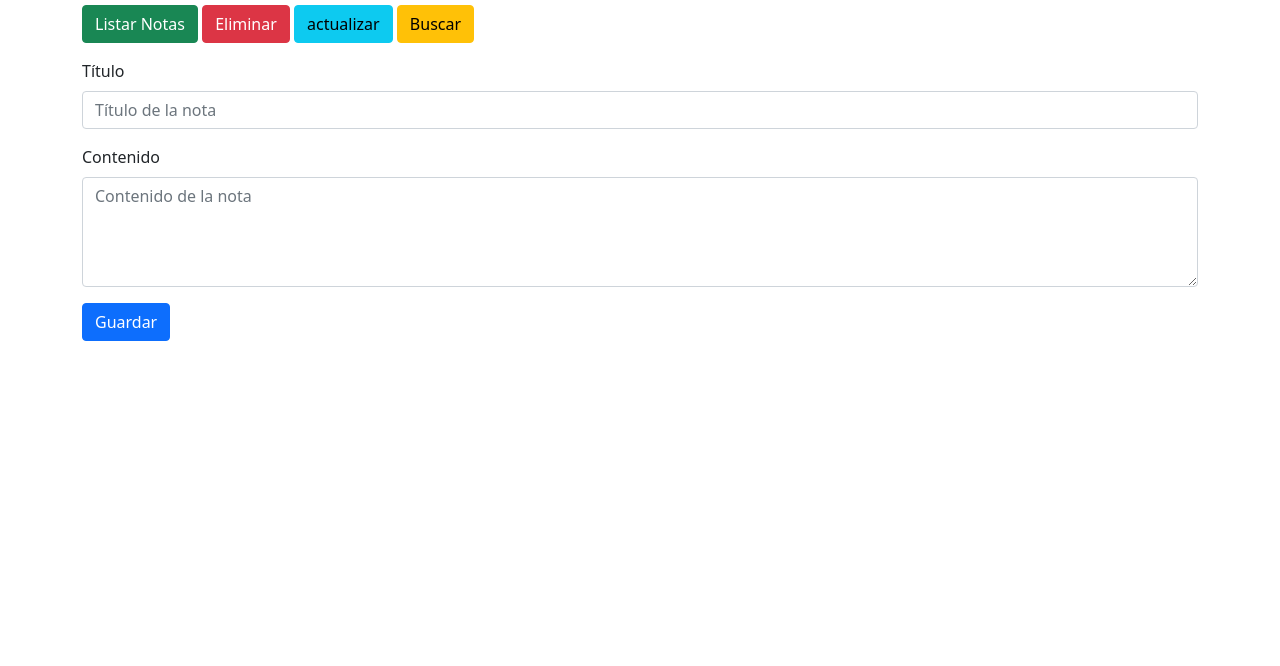
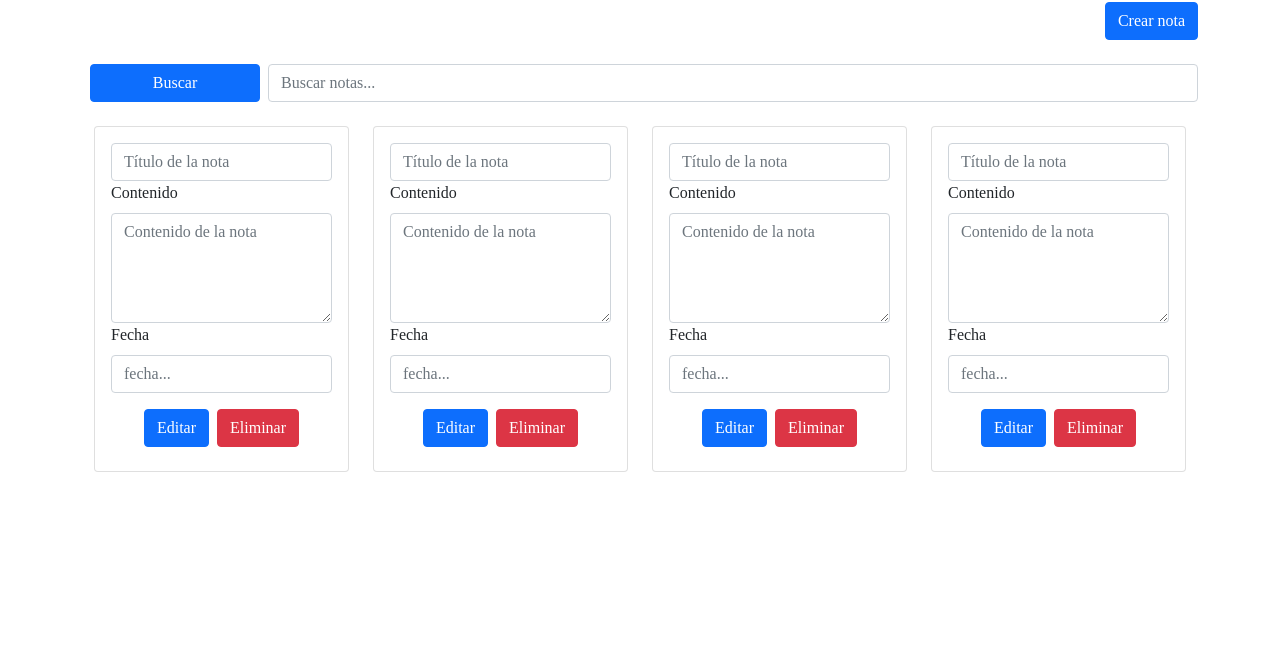
Before and after one commit to PeakyBlindersR/Frontend, a plain HTML site: page Index.html in a window 1280 px wide. Shown: the part 134-800 px from the top of the page. Drawn offline with nearby package versions, Linux system fonts and the light colour scheme; no server answers.

Commit message:
tarea 8 realizada

```diff
--- a/Index.html
+++ b/Index.html
@@ -1,46 +1,136 @@
 <!DOCTYPE html>
 <html lang="es">
+
 <head>
     <meta charset="UTF-8">
     <meta name="viewport" content="width=device-width, initial-scale=1.0">
     <title>Bloc de Notas</title>
-    <!-- Agrega el enlace a Bootstrap CSS -->
+    <link rel="stylesheet" href="https://cdn.jsdelivr.net/npm/bootstrap@5.0.0/dist/css/bootstrap.min.css">
     <link rel="stylesheet" href="./app.css">
-    <link rel="stylesheet" href="https://cdn.jsdelivr.net/npm/bootstrap@5.0.0/dist/css/bootstrap.min.css">
+
 </head>
+
 <body>
-    <div class="container mt-5">
-        <h1 class="display-4 text-center mb-4">Bloc de Notas</h1>
+    <div class="container">
+        <h4 class="text-dark text-center display-1">Bloc de Notas</h4>
         <div class="row">
-            <div class="col-md-6">
-                <!-- Botón para listar notas -->
-                <a href="#" class="btn btn-success mb-3">Listar Notas</a>
-                <a href="#" class="btn btn-danger mb-3">Eliminar </a>
-                <a href="#" class="btn btn-info mb-3">actualizar</a>
-                <a href="#" class="btn btn-warning mb-3">Buscar</a>
+            <div class="d-flex justify-content-end">
+                <button type="submit" class="btn btn-primary mb-4">Crear nota</button>
             </div>
-            <!-- <div class="col-md-6"> -->
-                <!-- Botón para agregar nueva nota -->
-                <!-- <a href="#" class="btn btn-success mb-3">Agregar Nota</a> -->
-            <!-- </div> -->
-        <!-- </div> -->
-        <!-- Formulario para actualizar o eliminar nota -->
+        </div>
+        <div class="row justify-content-center">
+            <div class="col-md-12 d-flex">
+                <div class="col-md-2">
+                    <div class="d-grid mx-2">
+                        <button type="submit" class="btn btn-primary mb-4">Buscar</button>
+                    </div>
+                </div>
+                <div class="col-md-10 ">
                     <form>
-            <div class="mb-3">
-                <label for="titulo" class="form-label">Título</label>
+                        <div>
+                            <input type="text" class="form-control" name="searchstring" placeholder="Buscar notas...">
+                        </div>
+                    </form>
+                </div>
+            </div>
+            <div class="row">
+                <div class="col-md-3">
+                    <form action="">
+                        <div class="card">
+                            <div class="card-body">
+                                <div>
                                     <input type="text" class="form-control" id="titulo" placeholder="Título de la nota">
                                 </div>
                                 <div class="mb-3">
                                     <label for="contenido" class="form-label">Contenido</label>
-                <textarea class="form-control" id="contenido" rows="4" placeholder="Contenido de la nota"></textarea>
+                                    <textarea class="form-control" id="contenido" rows="4"
+                                        placeholder="Contenido de la nota"></textarea>
+                                        <label for="titulo" class="form-label">Fecha</label>
+                                        <input type="text" class="form-control" id="titulo" placeholder="fecha...">
                                  </div>
-            <button type="submit" class="btn btn-primary">Guardar</button>
-            <!-- <button type="button" class="btn btn-danger">Eliminar Nota</button> -->
+                                <div class="d-flex justify-content-center gap-2">
+                                    <button type="submit" class="btn btn-primary mb-2">Editar</button>
+                                    <button type="submit" class="btn btn-danger mb-2">Eliminar</button>
+
+                                </div>
+
+                            </div>
+                        </div>
                     </form>
                 </div>
+                <div class="col-md-3">
+                    <div class="card">
+                        <div class="card-body">
+                            <div>
+                                <input type="text" class="form-control" id="titulo" placeholder="Título de la nota">
+                            </div>
+                            <div class="mb-3">
+                                <label for="contenido" class="form-label">Contenido</label>
+                                <textarea class="form-control" id="contenido" rows="4"
+                                    placeholder="Contenido de la nota"></textarea>
+                                    <label for="titulo" class="form-label">Fecha</label>
+                                    <input type="text" class="form-control" id="titulo" placeholder="fecha...">
+                            </div>
+                            <div class="d-flex justify-content-center gap-2">
+                                <button type="submit" class="btn btn-primary mb-2">Editar</button>
+                                <button type="submit" class="btn btn-danger mb-2">Eliminar</button>
 
-    <!-- Agrega el enlace a Bootstrap JS (opcional si necesitas funcionalidad adicional) -->
+                            </div>
+                        </div>
+                    </div>
+                </div>
+                <div class="col-md-3">
+                    <div class="card">
+                        <div class="card-body">
+                            <div>
+                                <input type="text" class="form-control" id="titulo" placeholder="Título de la nota">
+                            </div>
+                            <div class="mb-3">
+                                <label for="contenido" class="form-label">Contenido</label>
+                                <textarea class="form-control" id="contenido" rows="4"
+                                    placeholder="Contenido de la nota"></textarea>
+                                <label for="titulo" class="form-label">Fecha</label>
+                                <input type="text" class="form-control" id="titulo" placeholder="fecha...">
+                            </div>
+                            <div class="d-flex justify-content-center gap-2">
+                                <button type="submit" class="btn btn-primary mb-2">Editar</button>
+                                <button type="submit" class="btn btn-danger mb-2">Eliminar</button>
+
+                            </div>
+                        </div>
+                    </div>
+                </div>
+                <div class="col-md-3">
+                    <div class="card">
+                        <div class="card-body">
+                            <div>
+                                <input type="text" class="form-control" id="titulo" placeholder="Título de la nota">
+                            </div>
+                            <div class="mb-3">
+                                <label for="contenido" class="form-label">Contenido</label>
+                                <textarea class="form-control" id="contenido" rows="4"
+                                    placeholder="Contenido de la nota"></textarea>
+                                    <label for="titulo" class="form-label">Fecha</label>
+                                    <input type="text" class="form-control" id="titulo" placeholder="fecha...">
+                            </div>
+                            <div class="d-flex justify-content-center gap-2">
+                                <button type="submit" class="btn btn-primary mb-2">Editar</button>
+                                <button type="submit" class="btn btn-danger mb-2">Eliminar</button>
+
+                            </div>
+                        </div>
+                    </div>
+                </div>
+            </div>
+            <div class="row">
+                <div id="notas">
+
+                </div>
+            </div>
+        </div>
+
+        <script src="https://cdn.jsdelivr.net/npm/bootstrap@5.0.0/dist/js/bootstrap.bundle.min.js"></script>
         <script src="./app.js"></script>
-    <script src="https://cdn.jsdelivr.net/npm/bootstrap@5.0.0/dist/js/bootstrap.bundle.min.js"></script>
 </body>
+
 </html>
--- a/app.css
+++ b/app.css
@@ -0,0 +1,13 @@
+
+  .btn-crear-nota {
+    margin-right: auto;
+  }
+  body {
+    font-family: serif;
+    margin: 2rem;
+  }
+  .note-container {
+    border: 1px solid #ddd;
+    padding: 1rem;
+    border-radius: 5px;
+  }
--- a/app.js
+++ b/app.js
@@ -1 +1,21 @@
-// app.js
+template_index="";
+fetch("http://localhost:5219/api/Notas")
+.then((r) => r.json())
+ .then((data) => {
+    console.log(data);
+    let nota = document.getElementById("notas");
+    data.forEach((element) => {
+        template_index += `
+        <div class="col-md-3">
+            <div class="card">
+                <div class="card-body">
+                    <h5 class="card-title">${element.Title}</h5>
+                    <p class="card-text">${element.Content}</p>
+                    <p>${element.Date}</p>
+                </div>
+            </div>
+        </div>
+     `;
+     nota.innerHTML = template_index;
+    });
+  });
```
Lines whose indentation alone changed are shown as unchanged.
